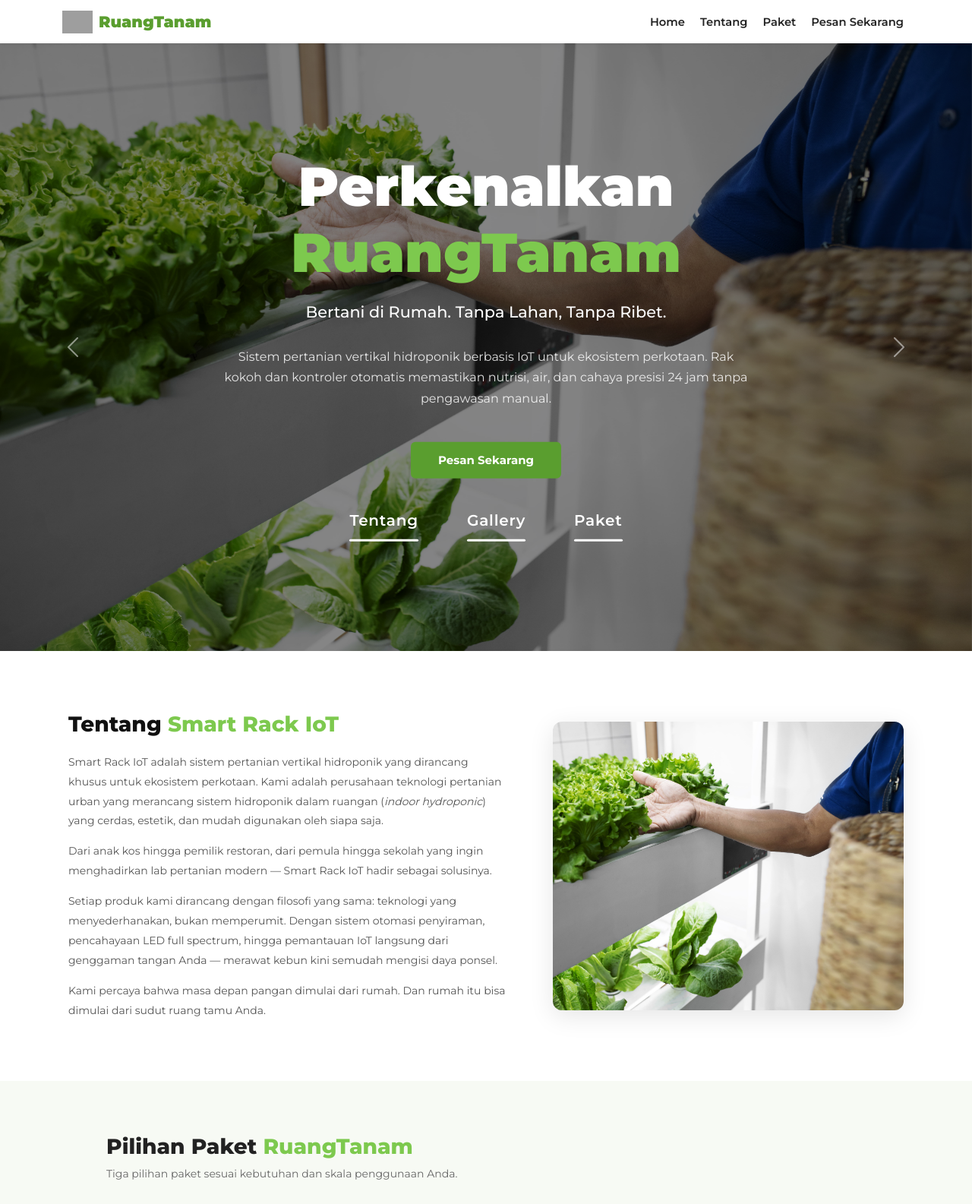
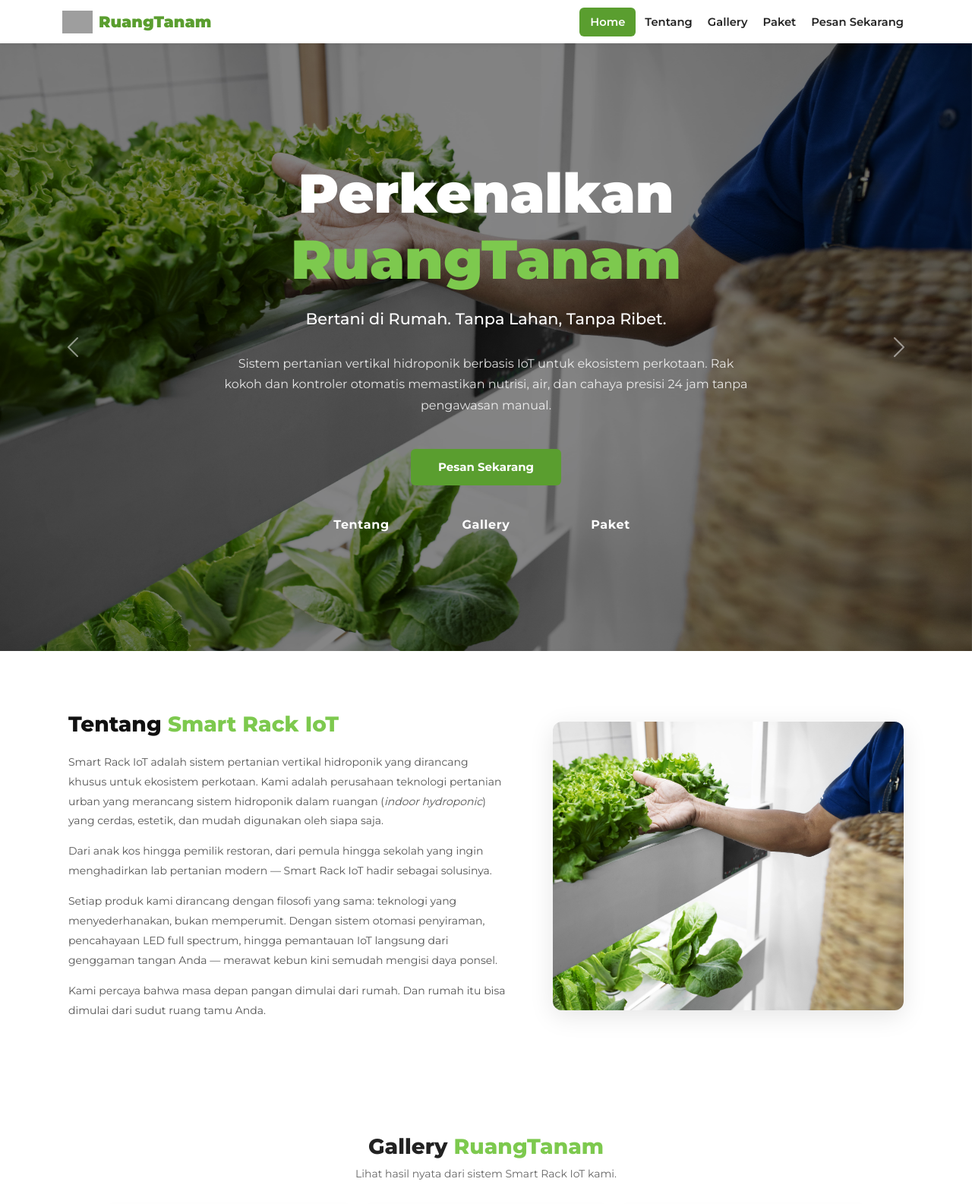
Before and after one commit to zhafifrahman02-jpg/ta-ppwd-kelrz, a PHP site: page /indexpp.html in a window 1280 px wide. Shown: the top 1585 px of the page at 76% size. Run offline with PHP 8.4, Linux system fonts and the light colour scheme; grey boxes are pictures that could not be loaded.

Commit message:
perbaikan gambar dan tombol di hero

```diff
--- a/css/style.css
+++ b/css/style.css
@@ -241,6 +241,7 @@ body {
     position: absolute;
     inset: 0;
     background: rgba(0,0,0,0.48);
+    z-index: 1;
 }
 .hero-content {
     position: absolute;
@@ -248,14 +249,13 @@ body {
     left: 50%;
     transform: translate(-50%, -50%);
     z-index: 10;
-    text-align: center;
     width: 80%;
-
     display: flex;
     flex-direction: column;
     align-items: center;
     text-align: center;
 }
+
 
 .hero-content h1 {
     font-size: clamp(2rem, 6vw, 4.5rem);
@@ -488,12 +488,7 @@ body {
 
 .carousel-control-prev,
 .carousel-control-next {
-    z-index: 99 !important;
-}
-
-.hero-content {
-    z-index: 10;
-    position: absolute;
+    z-index: 2 !important;
 }
 
 .hero-content a.hero-nav-item {
@@ -507,43 +502,77 @@ body {
 
 .nav-links {
     display: flex;
-    gap: 4rem;
+    gap: 1.5rem;
     align-items: center;
     justify-content: center;
     margin-top: 2.5rem;
+    flex-wrap: wrap;
 }
 
 .hero-nav-item {
     display: flex;
     flex-direction: column;
     align-items: center;
-    gap: 10px;
+    gap: 0;
     text-decoration: none;
     cursor: pointer;
+    background-color: var(--hijau);
+    border-radius: 8px;
+    padding: 14px 32px;
+    transition: background 0.25s ease, transform 0.2s ease;
+    min-width: 140px;
 }
 
 .hero-nav-item span {
-    font-size: 20px;
-    font-weight: 600;
+    font-size: 16px;
+    font-weight: 700;
     color: #ffffff;
     letter-spacing: 0.04em;
-    transition: color 0.25s ease;
 }
 
 .hero-nav-item .underline {
-    width: 100%;
-    height: 2.5px;
-    background: #ffffff;
-    border-radius: 2px;
-    transition: background 0.25s ease, transform 0.25s ease;
-    transform-origin: center;
+    display: none;
+}
+
+.hero-nav-item:hover {
+    background-color: var(--hijau-dark);
+    transform: translateY(-3px);
 }
 
 .hero-nav-item:hover span {
-    color: #5cb85c;
+    color: #ffffff;
 }
 
 .hero-nav-item:hover .underline {
     background: #5cb85c;
     transform: scaleX(1.15);
 }
+
+.gallery-section {
+    padding: 70px 2rem;
+    background: white;
+}
+.gallery-sub {
+    font-size: 14px;
+    color: #666;
+    margin-bottom: 32px;
+}
+.gallery-grid {
+    max-width: 1000px;
+    margin: 0 auto;
+    display: grid;
+    grid-template-columns: repeat(3, 1fr);
+    gap: 16px;
+}
+
+.gallery-grid img {
+    width: 100%;
+    height: 220px;
+    object-fit: cover;
+    border-radius: 10px;
+    box-shadow: 0 4px 12px rgba(0,0,0,0.08);
+    transition: transform 0.25s ease;
+}
+.gallery-grid img:hover {
+    transform: scale(1.03);
+}
--- a/indexpp.html
+++ b/indexpp.html
@@ -23,8 +23,9 @@
             </button>
             <div class="collapse navbar-collapse" id="navMenu">
                 <ul class="navbar-nav ms-auto align-items-lg-center gap-lg-1">
-                    <li class="nav-item"><a class="nav-link" href="indexpp.html">Home</a></li>
+                    <li class="nav-item"><a class="nav-link active-page" href="indexpp.html">Home</a></li>
                     <li class="nav-item"><a class="nav-link" href="#tentang">Tentang</a></li>
+                    <li class="nav-item"><a class="nav-link" href="#gallery">Gallery</a></li>
                     <li class="nav-item"><a class="nav-link" href="#paket">Paket</a></li>
                     <li class="nav-item"><a class="nav-link" href="formpp.html">Pesan Sekarang</a></li>
                 </ul>
@@ -53,6 +54,7 @@
                 <span class="carousel-control-next-icon" aria-hidden="true"></span>
                 <span class="visually-hidden">Next</span>
             </button>
+        </div>
         <div class="hero-content">
                 <h1>Perkenalkan <span class="teks-hijau">RuangTanam</span></h1>
                 <p class="slogan">Bertani di Rumah. Tanpa Lahan, Tanpa Ribet.</p>
@@ -94,6 +96,18 @@
             <div class="tentang-right">
                 <img src="img/verticalfarm.jpg" alt="Pertanian Hidroponik Smart Rack IoT">
             </div>
+        </div>
+    </section>
+
+    <section id="gallery" class="gallery-section">
+        <div class="paket-content text-center">
+            <h2>Gallery <span class="teks-hijau">RuangTanam</span></h2>
+            <p class="gallery-sub">Lihat hasil nyata dari sistem Smart Rack IoT kami.</p>
+        </div>
+        <div class="gallery-grid mx-auto" style="max-width:1000px;">
+            <img src="img/verticalfarm.jpg" alt="Vertical Farm">
+            <img src="img/hydroponics-system-planting-vegetables-herbs-without-using-soil-health.jpg" alt="Hydroponics System">
+            <img src="img/fresh-green-lettuce-leaves-close-up.jpg" alt="Fresh Lettuce">
         </div>
     </section>
 
```
Lines whose indentation alone changed are shown as unchanged.
